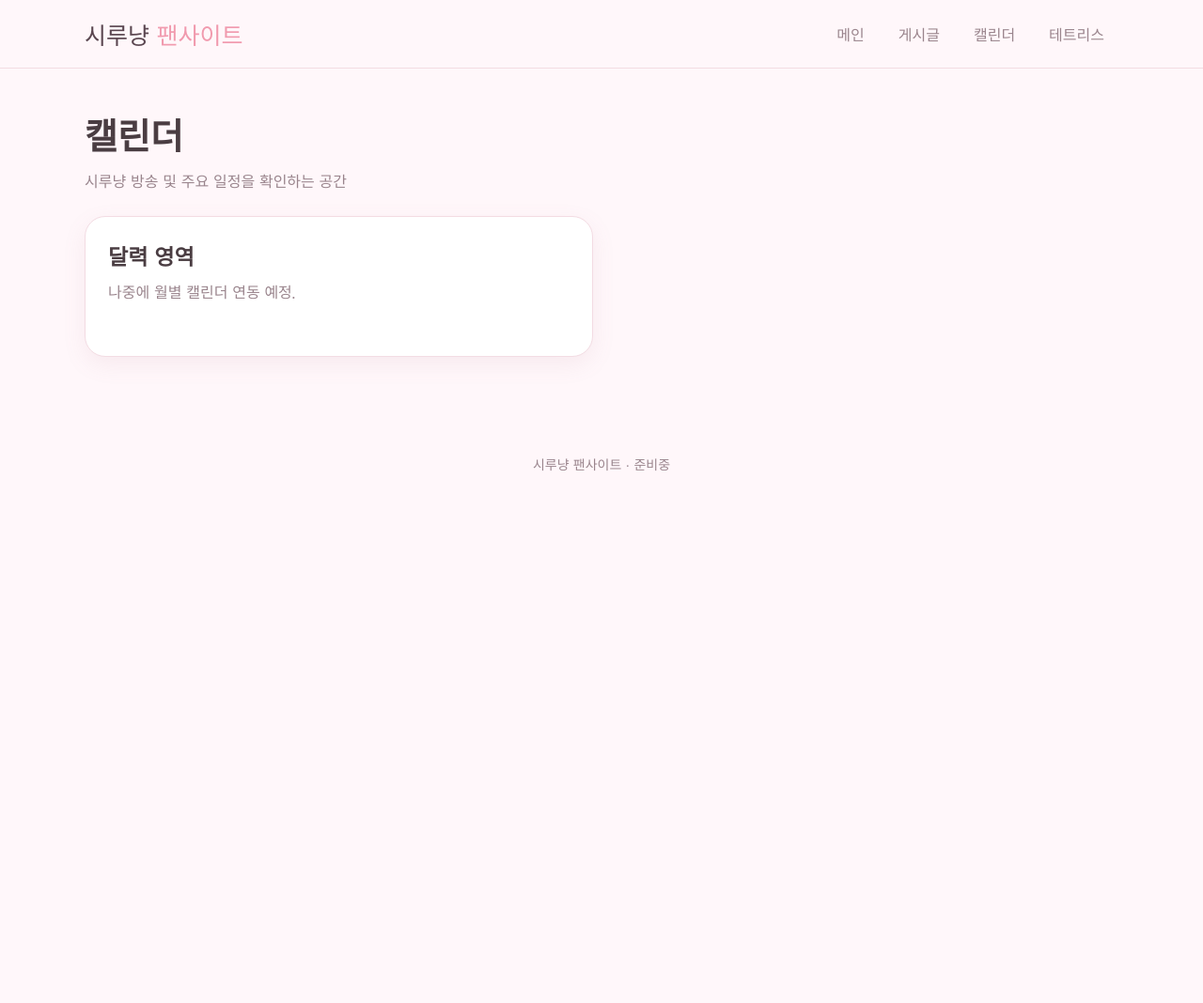
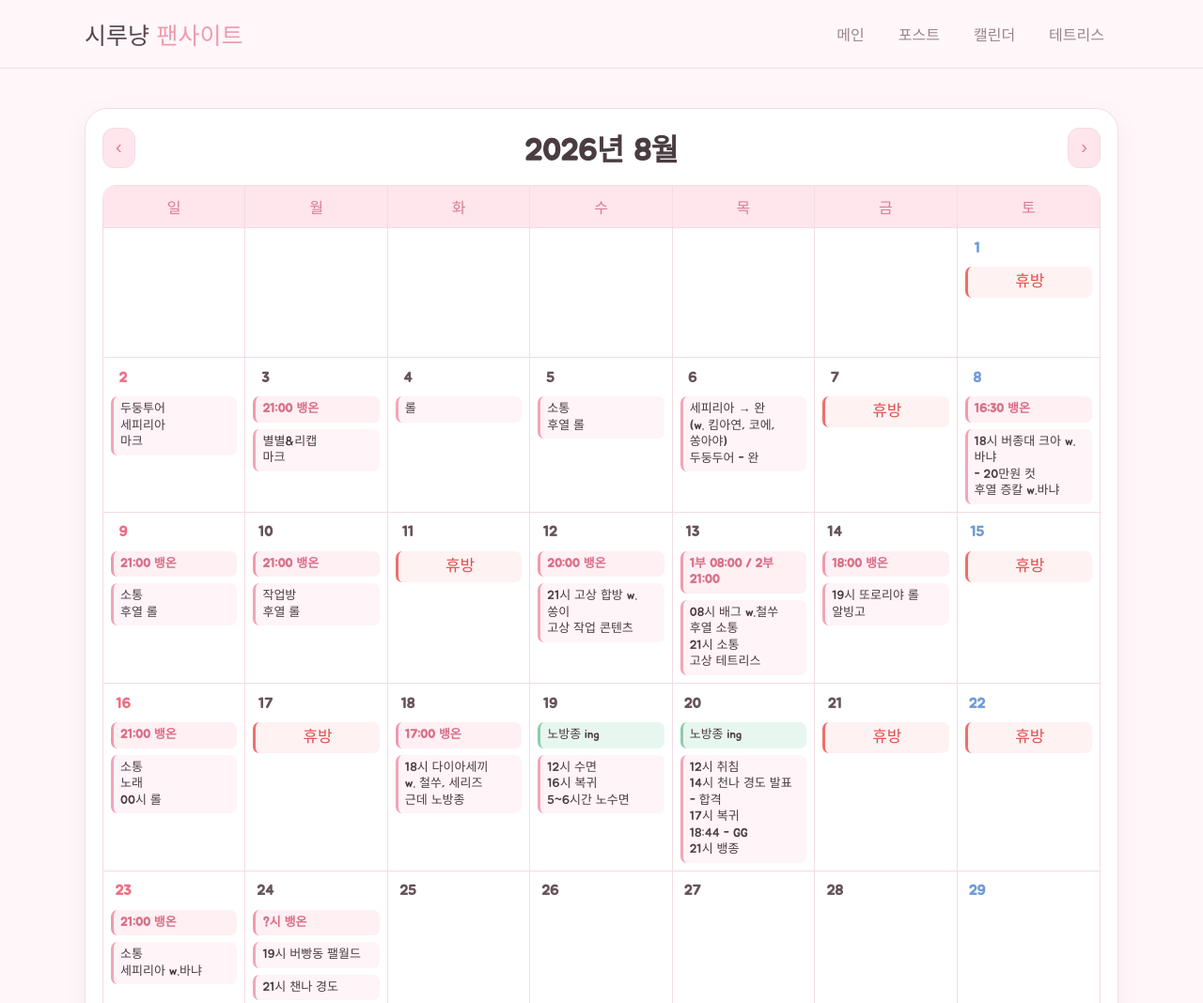
Before and after one commit to denshathetrain/xiru-fan, a plain HTML site: page schedule/index.html in a window 1280 px wide. Shown: the top 1068 px of the page at 94% size. Before the commit the page ends 800 px from the top, so only its background shows below. Drawn offline with Linux system fonts and the light colour scheme.

Commit message:
Add files via upload

```diff
--- a/schedule/index.html
+++ b/schedule/index.html
@@ -1,41 +1,37 @@
-<!DOCTYPE html>
-<html lang="ko">
-<head>
-    <meta charset="UTF-8">
-    <meta name="viewport" content="width=device-width, initial-scale=1.0">
-    <title>캘린더 | 시루냥 팬사이트</title>
-    <link rel="stylesheet" href="../style.css">
-</head>
-<body>
-<header class="site-header">
-    <div class="header-inner">
-        <a class="logo" href="../">시루냥 <span>팬사이트</span></a>
-        <nav class="nav">
-            <a href="../">메인</a>
-            <a href="../post/">게시글</a>
-            <a href="../schedule/">캘린더</a>
-            <a href="../tetris/">테트리스</a>
-        </nav>
-    </div>
-</header>
-
-<main>
-    <section class="page-title">
-        <h1>캘린더</h1>
-        <p>시루냥 방송 및 주요 일정을 확인하는 공간</p>
-    </section>
-
-    <section class="placeholder-grid">
-
-    <article class="card">
-        <h2>달력 영역</h2>
-        <p>나중에 월별 캘린더 연동 예정.</p>
-    </article>
-
-    </section>
-</main>
-
+<!doctype html><html lang="ko"><head><meta charset="UTF-8"><meta name="viewport" content="width=device-width,initial-scale=1"><title>캘린더 | 시루냥 팬사이트</title><link rel="stylesheet" href="../style.css"></head><body>
+<header class="site-header"><div class="header-inner"><a class="logo" href="../">시루냥 <span>팬사이트</span></a><nav class="nav"><a href="../">메인</a><a href="../post/">포스트</a><a href="./">캘린더</a><a href="../tetris/">테트리스</a></nav></div></header>
+<main><div class="schedule-wrap"><div class="schedule-toolbar"><button class="month-btn" id="prev">‹</button><h1 id="title">2026년 8월</h1><button class="month-btn" id="next">›</button></div>
+<div class="calendar-scroll"><div class="calendar"><div class="weekdays"><div>일</div><div>월</div><div>화</div><div>수</div><div>목</div><div>금</div><div>토</div></div><div id="body"></div></div></div>
+<div class="calendar-note">일단 8월만</div></div></main>
 <footer class="footer">시루냥 팬사이트 · 준비중</footer>
-<script src="../script.js"></script>
-</body>
-</html>
+<script>
+const data={
+1:[["휴방","off"]],
+2:[["두둥투어\n세피리아\n마크",""]],
+3:[["21:00 뱅온","time"],["별별&리캡\n마크",""]],
+4:[["롤",""]],
+5:[["소통\n후열 롤",""]],
+6:[["세피리아 → 완\n(w. 킴아연, 코에, 쏭아야)\n두둥두어 - 완",""]],
+7:[["휴방","off"]],
+8:[["16:30 뱅온","time"],["18시 버종대 크아 w.바냐\n- 20만원 컷\n후열 증칼 w.바냐",""]],
+9:[["21:00 뱅온","time"],["소통\n후열 롤",""]],
+10:[["21:00 뱅온","time"],["작업방\n후열 롤",""]],
+11:[["휴방","off"]],
+12:[["20:00 뱅온","time"],["21시 고상 합방 w.쏭이\n고상 작업 콘텐츠",""]],
+13:[["1부 08:00 / 2부 21:00","time"],["08시 배그 w.철쑤\n후열 소통\n21시 소통\n고상 테트리스",""]],
+14:[["18:00 뱅온","time"],["19시 또로리야 롤 알빙고",""]],
+15:[["휴방","off"]],
+16:[["21:00 뱅온","time"],["소통\n노래\n00시 롤",""]],
+17:[["휴방","off"]],
+18:[["17:00 뱅온","time"],["18시 다이아세끼\nw. 철쑤, 세리즈\n근데 노방종",""]],
+19:[["노방종 ing","green"],["12시 수면\n16시 복귀\n5~6시간 노수면",""]],
+20:[["노방종 ing","green"],["12시 취침\n14시 천나 경도 발표 - 합격\n17시 복귀\n18:44 - GG\n21시 뱅종",""]],
+21:[["휴방","off"]],22:[["휴방","off"]],
+23:[["21:00 뱅온","time"],["소통\n세피리아 w.바냐",""]],
+24:[["?시 뱅온","time"],["19시 버빵동 팰월드"],["21시 챈나 경도",""]]
+};
+function render(y,m){title.textContent=`${y}년 ${m+1}월`;body.innerHTML="";let first=new Date(y,m,1).getDay(),days=new Date(y,m+1,0).getDate(),d=1;
+for(let r=0;r<6&&d<=days;r++){let w=document.createElement("div");w.className="week";for(let c=0;c<7;c++){let cell=document.createElement("div");cell.className="day";let i=r*7+c;if(i<first||d>days){w.appendChild(cell);continue}if(c===0)cell.classList.add("sunday");if(c===6)cell.classList.add("saturday");let n=document.createElement("div");n.className="day-num";n.textContent=d;cell.appendChild(n);(data[d]||[]).forEach(e=>{let x=document.createElement("div");x.className="event "+e[1];x.textContent=e[0];cell.appendChild(x)});w.appendChild(cell);d++}body.appendChild(w)}}
+let cur=new Date(2026,7,1);render(cur.getFullYear(),cur.getMonth());
+prev.onclick=()=>{cur.setMonth(cur.getMonth()-1);render(cur.getFullYear(),cur.getMonth())};next.onclick=()=>{cur.setMonth(cur.getMonth()+1);render(cur.getFullYear(),cur.getMonth())};
+</script></body></html>
--- a/style.css
+++ b/style.css
@@ -198,3 +198,15 @@ main {
         grid-template-columns: 1fr;
     }
 }
+
+.schedule-wrap{background:#fff;border:1px solid var(--border);border-radius:24px;box-shadow:var(--shadow);padding:18px;overflow:hidden}
+.schedule-toolbar{display:flex;align-items:center;justify-content:space-between;gap:12px;margin-bottom:16px}.schedule-toolbar h1{margin:0;font-size:32px}
+.month-btn{border:1px solid var(--border);background:var(--pink-light);color:#df7f96;border-radius:12px;padding:8px 13px;font-family:inherit;font-size:20px;cursor:pointer}
+.calendar-scroll{overflow-x:auto;-webkit-overflow-scrolling:touch}.calendar{min-width:760px;border:1px solid var(--border);border-radius:14px;overflow:hidden}
+.weekdays,.week{display:grid;grid-template-columns:repeat(7,minmax(0,1fr))}.weekdays>div{background:var(--pink-light);color:#dc7b92;text-align:center;font-size:16px;padding:10px 4px;border-right:1px solid var(--border)}.weekdays>div:last-child{border-right:0}
+.day{min-height:138px;border-top:1px solid var(--border);border-right:1px solid var(--border);padding:8px;background:#fff}.day:last-child{border-right:0}
+.day-num{font-size:15px;font-weight:bold;color:#65535a;display:inline-flex;min-width:26px;height:26px;align-items:center;justify-content:center;border-radius:9px}.sunday .day-num{color:#ed6f84}.saturday .day-num{color:#6f9bd8}
+.event{margin-top:7px;padding:5px 7px;border-radius:7px;font-size:13px;line-height:1.35;word-break:keep-all;white-space:pre-line;background:#fff4f7;border-left:3px solid #f3a5b7}
+.event.blue{background:#eaf2ff;border-left-color:#8db3ee}.event.green{background:#e7f7ef;border-left-color:#8dccad}.event.off{background:#fff2f2;border-left-color:#ef6e6e;color:#e34f4f;text-align:center;font-size:17px}.event.time{background:#fff0f4;border-left-color:#f19aae;color:#d96f87;font-weight:bold}
+.calendar-note{margin-top:12px;color:var(--muted);font-size:13px;text-align:right}
+@media(max-width:700px){.header-inner{min-height:auto;padding:12px 0;flex-direction:column;gap:8px}.nav{width:100%;justify-content:center}.nav a{padding:8px 10px;font-size:14px}main{padding-top:24px}.schedule-wrap{padding:10px;border-radius:18px}.schedule-toolbar h1{font-size:25px}}
```
